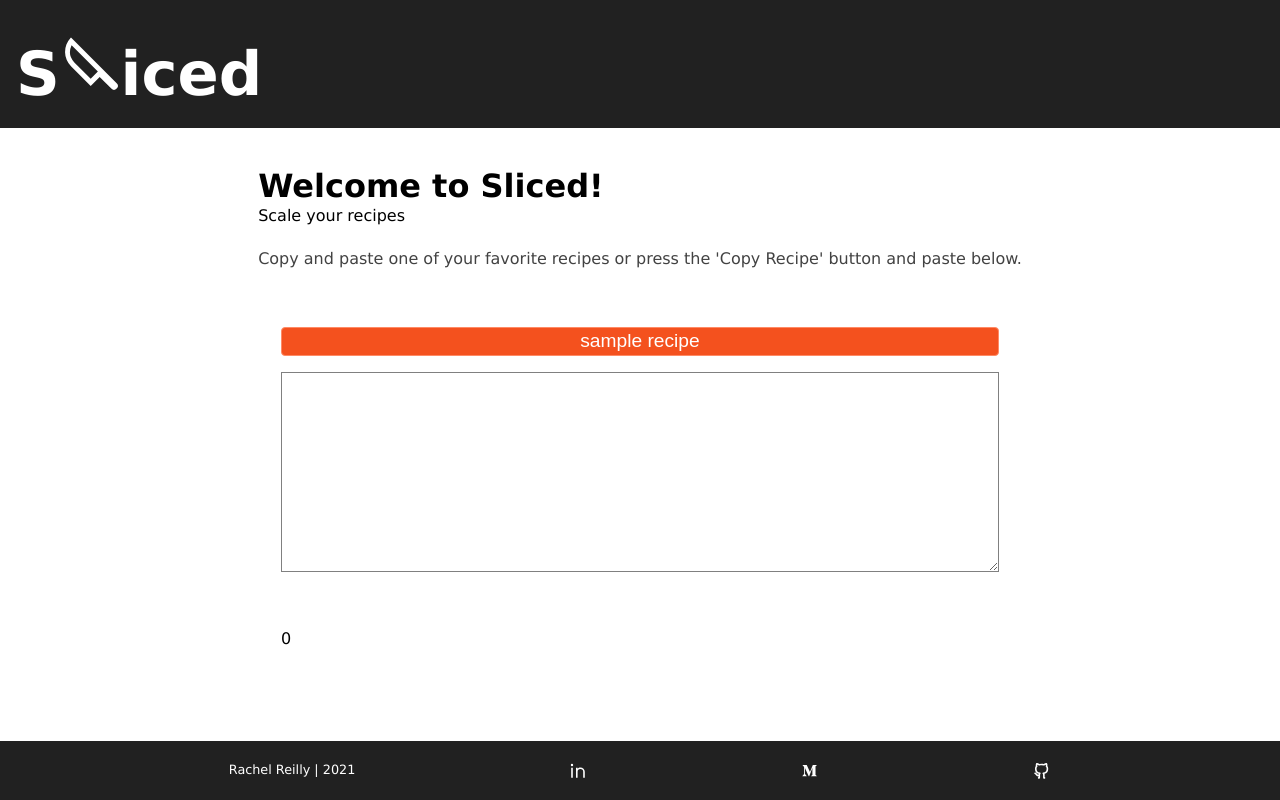
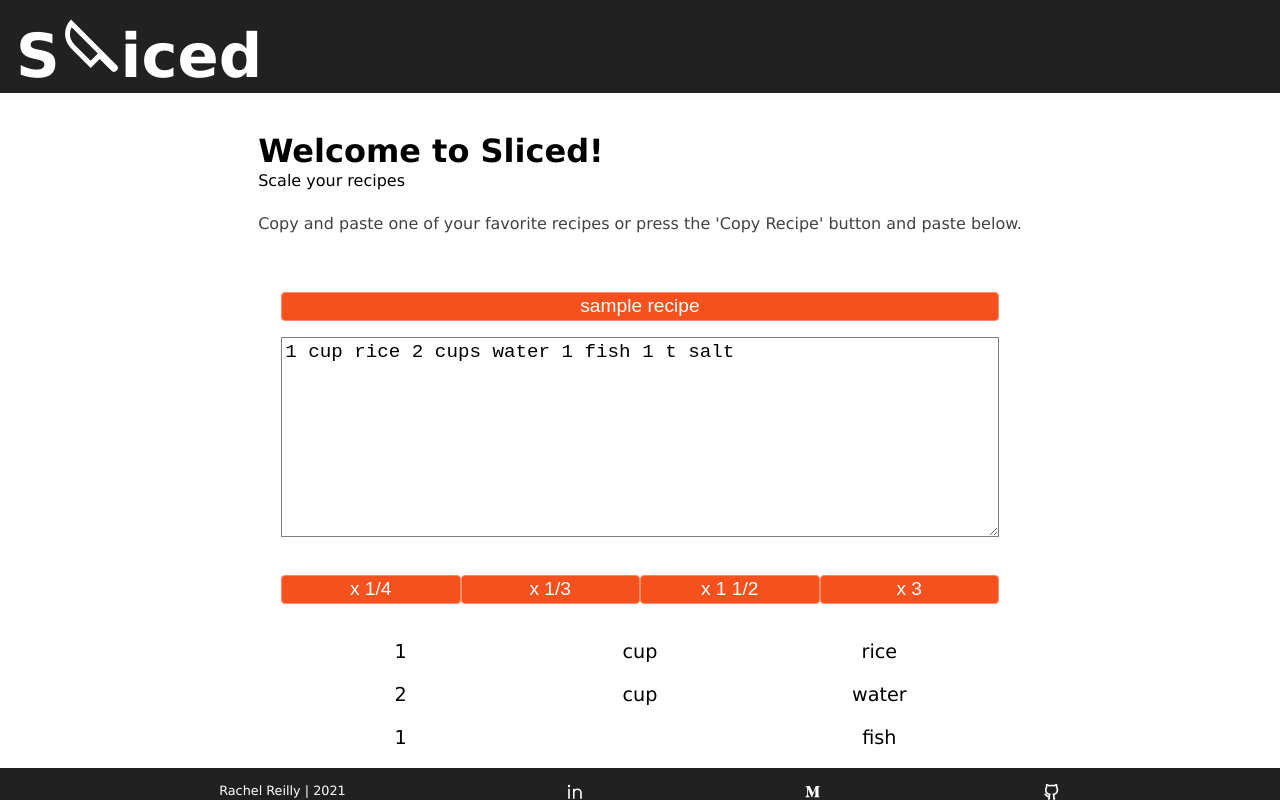
Before and after one commit to Rachanastasia/sliced, a Next.js app in the folder client/: page / in a window 1280 px wide. Both pictures are taken after a click on the button "sample recipe". Built offline with nearby package versions, Linux system fonts and the light colour scheme.

Commit message:
adds sample recipe with button press

```diff
--- a/client/components/Slicer/IngredientInput.js
+++ b/client/components/Slicer/IngredientInput.js
@@ -1,17 +1,18 @@
-import React, {useState} from 'react'
+import React from 'react'
 import styles from '../../styles/Slicer.module.css'
 
-export default function IngredientInput({setInput}){
+export default function IngredientInput({setInput, input}){
     const onChange = value => setInput(value.target.value)
     return (
         <form className='add-recipe-form'
-        autoComplete='off'>
+            autoComplete='off'>
         <fieldset>
             <label className={styles.slicer_input_label} htmlFor='ingredients'>Ingredients</label>
             <textarea
                 name='ingredients'
                 className={styles.slicer_input}
                 onChange={onChange}
+                value={input}
             />
         </fieldset>
         </form>
--- a/client/components/Slicer/ScaledIngredients.js
+++ b/client/components/Slicer/ScaledIngredients.js
@@ -1,20 +1,23 @@
-import React from 'react'
+import React, {Fragment} from 'react'
 import styles from '../../styles/Slicer.module.css'
 import { useScaledIngredient } from '../../hooks/useScaledIngredient'
+import SelectConstant from './SelectConstant'
 
-
-export default function ScaledIngredients({ingredients, constant}) {
+export default function ScaledIngredients({ingredients, constant, setConstant}) {
   return (
-    <ul className={styles.preview_ingredients_wrapper}>
-      {ingredients.map(ingredient => <ScaledIngredient ingredient={ingredient} constant={constant}/>)}
-    </ul>
+    <Fragment>
+      <SelectConstant constant={constant} setConstant={setConstant} />
+      <ul className={styles.preview_ingredients_wrapper}>
+        {ingredients.map(ingredient => <ScaledIngredient ingredient={ingredient} constant={constant}/>)}
+      </ul>
+    </Fragment>
   )
 }
 
 function ScaledIngredient({ingredient, constant}){
   return (
       <li  className={styles.preview_ingredient}>
-          <p className={styles.preview_ingredient_item}>{ingredient.amount.value}</p>
+          {ingredient.amount.value > 0 && <p className={styles.preview_ingredient_item}>{ingredient.amount.value}</p>}
           <p className={styles.preview_ingredient_item}>{ingredient.unit.name}</p>
           <p className={styles.preview_ingredient_item}>{ingredient.ingredient}</p>
       </li>
--- /dev/null
+++ b/client/components/Slicer/SelectConstant.js
@@ -0,0 +1,35 @@
+import React, {useRef} from 'react'
+import Button from '../Button'
+import styles from '../../styles/Slicer.module.css'
+
+
+
+export default function SelectScaleByAmount({constant, setConstant}){
+const options = [
+    {
+    label: 'x 1/4',
+    constant: 0.25,
+    ref: useRef(0.25)
+    },
+    {
+    label: 'x 1/3',
+    constant: 0.3333,
+    ref: useRef(0.33333)
+    },
+    {
+    label: 'x 1 1/2',
+    constant: 1.5,
+    ref: useRef(1.5)
+    },
+    {
+    label: 'x 3',
+    constant: 3,
+    ref: useRef(3)
+    },
+]
+    return (
+        <div className={styles.select_amount_wrapper}>
+            {options.map(o => <Button ref={o.ref} onClick={()=>setConstant(o.ref.current)} text={o.label} />)}
+        </div>
+    )
+}
--- a/client/components/Slicer/index.js
+++ b/client/components/Slicer/index.js
@@ -6,20 +6,23 @@ import IngredientInput from './IngredientInput';
 import Button from '../Button'
 import styles from '../../styles/Slicer.module.css'
 
+import {sample} from '../../utils/sampleRecipe'
+
 function AddRecipe({isPreview=true}) {
     const [ingredients, setIngredients] = useState({input: [], ingredientData: []})
-
+    const [constant, setConstant] = useState(1)
     const setIngredientInput = (input) => {
         const ingredientData = transformInputIntoIngredientData(input)
         setIngredients({input, ingredientData})
     }
+
+    const setSampleRecipe = () => setIngredientInput(sample)
     return (
         <section className={styles.slicer_wrapper} >
-           {isPreview && <Button text='sample recipe' onClick={()=>{}} />}
-           <IngredientInput ingredients={ingredients.input} setInput={setIngredientInput}/>
+           {isPreview && <Button text='sample recipe' onClick={setSampleRecipe} />}
+           <IngredientInput input={ingredients.input} setInput={setIngredientInput}/>
            {!isPreview && <Button text='submit' />}
-           {/* <ErrorText error='hi' /> */}
-           {ingredients.ingredientData.length && <ScaledIngredients constant={1} ingredients={ingredients.ingredientData} />}
+           {ingredients.ingredientData.length ? <ScaledIngredients constant={constant} ingredients={ingredients.ingredientData} constant={setConstant} /> : null}
         </section >
     )
 }
--- a/client/styles/Slicer.module.css
+++ b/client/styles/Slicer.module.css
@@ -25,7 +25,7 @@
     flex-direction: row;
     justify-content: space-between;
     align-items: center;
-    width: 60%;
+    width: 100%;
 
 }
 
@@ -41,5 +41,12 @@
     display: flex;
     flex-direction: column;
     align-items: center;
+    margin: var(--spacer-1) 0 var(--spacer-2);
+}
 
+.select_amount_wrapper{
+    display: flex;
+    justify-content: stretch;
+    align-items: flex-start;
+    align-self: flex-start;
 }
--- a/client/styles/footer.css
+++ b/client/styles/footer.css
@@ -7,7 +7,6 @@ footer{
     min-height: 3rem;
     background-color: var(--colors-black);
     color: var(--colors-white);
-    padding: var(--spacer-sm);
 }
 
 footer .icon{
--- a/client/styles/form.css
+++ b/client/styles/form.css
@@ -13,7 +13,6 @@ fieldset{
     display: flex;
     justify-content: space-between;
     align-items: center;
-    padding: var(--spacer-sm) 0;
     outline: 0;
     border: 0;
 }
@@ -89,9 +88,6 @@ textarea:active{
     text-align: right;
 }
 
-.add-recipe-form{
-    margin-bottom: var(--spacer-lg);
-}
 
 .add-recipe-form fieldset{
     flex-direction: column;
--- /dev/null
+++ b/client/utils/sampleRecipe.js
@@ -0,0 +1 @@
+export const sample = `1 cup rice 2 cups water 1 fish 1 t salt`
--- a/client/utils/units.js
+++ b/client/utils/units.js
@@ -26,6 +26,7 @@ export const UNITS = {
     "tsp": TEASPOON,
     "tsps.": TEASPOON,
     "tsp.": TEASPOON,
+    "t": TEASPOON,
     "oz": OUNCE,
     "ounce": OUNCE,
     "ounces": OUNCE,
```
Also changed, not shown: client/pages/about/index.js (added), client/pages/login/index.js (added).
